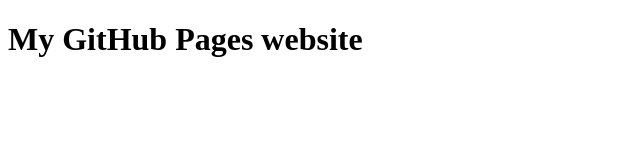
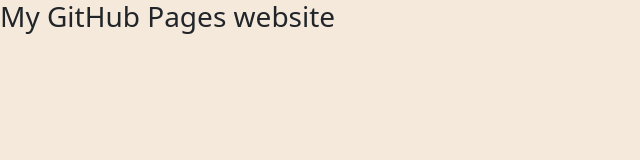
Before and after one commit to rajeevranjan1/rajeevranjan1.github.io, a plain HTML site: page index.html in a window 1280 px wide. Shown: the whole page, without its empty margins (0-640 px from the left). Drawn offline with nearby package versions, Linux system fonts and the light colour scheme.

Commit message:
style added

```diff
--- a/index.html
+++ b/index.html
@@ -3,9 +3,16 @@
 <head>
     <meta charset="UTF-8">
     <meta name="viewport" content="width=device-width, initial-scale=1.0">
+    <link href="https://cdn.jsdelivr.net/npm/bootstrap@5.0.0-beta1/dist/css/bootstrap.min.css" rel="stylesheet" integrity="sha384-giJF6kkoqNQ00vy+HMDP7azOuL0xtbfIcaT9wjKHr8RbDVddVHyTfAAsrekwKmP1" crossorigin="anonymous">
+
     <title>My GitHub Site</title>
+    <style>
+        body{
+            background-color: rgb(245, 233, 219);
+        }
+    </style>
 </head>
 <body>
-    <h1>My GitHub Pages website</h1>
+    <h3>My GitHub Pages website</h1>
 </body>
 </html>
```
